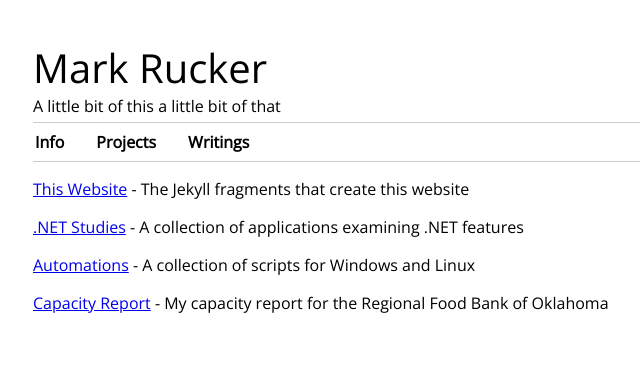
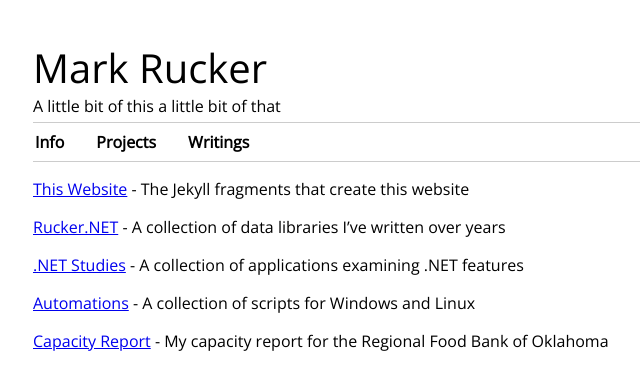
Before and after one commit to mrucker/mrucker.github.io, a Jekyll site: the page built from pages/projects.md, in a window 1280 px wide. Shown: the top 390 px of the page, without its empty margins (272-912 px from the left). Built offline with Jekyll 4.4.1, drawn with Linux system fonts in a browser that asks for light colours; nearby versions of some CDN libraries.

Commit message:
Adding new project

```diff
--- a/_data/projects.yml
+++ b/_data/projects.yml
@@ -3,17 +3,22 @@
   description: The Jekyll fragments that create this website
   position   : 1
 
+- title      : Rucker.NET
+  url        : https://github.com/mrucker/Rucker
+  description: A collection of data libraries I've written over years
+  position   : 2
+
 - title      : .NET Studies
   url        : https://github.com/mrucker/.NET-Studies
   description: A collection of applications examining .NET features
-  position   : 2
+  position   : 3
 
 - title      : Automations
   url        : https://github.com/mrucker/Scripts
   description: A collection of scripts for Windows and Linux
-  position   : 3
+  position   : 4
 
 - title      : Capacity Report
   url        : https://drive.google.com/open?id=0ByS2UG_X7wkOZmVkc0lSSXNxT0U
   description: My capacity report for the Regional Food Bank of Oklahoma
-  position   : 4
+  position   : 5
```
